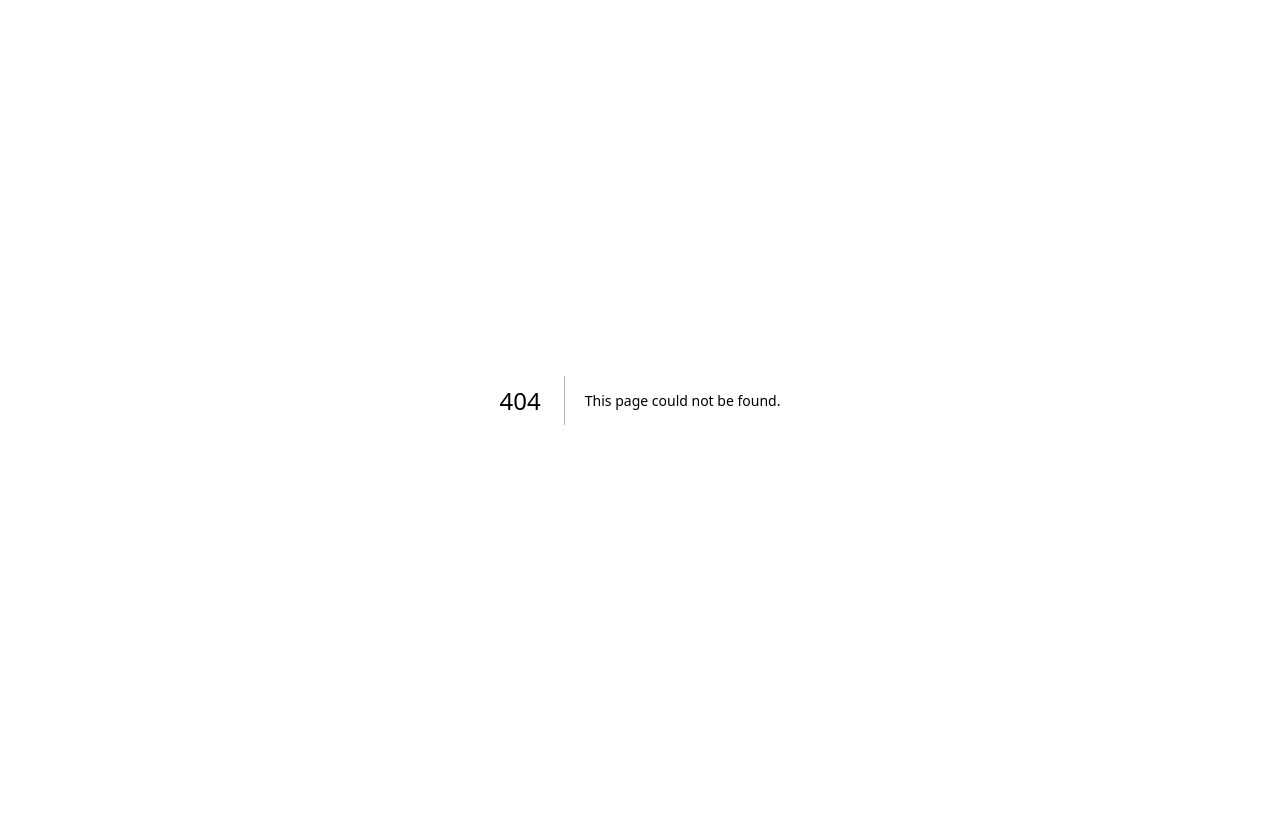
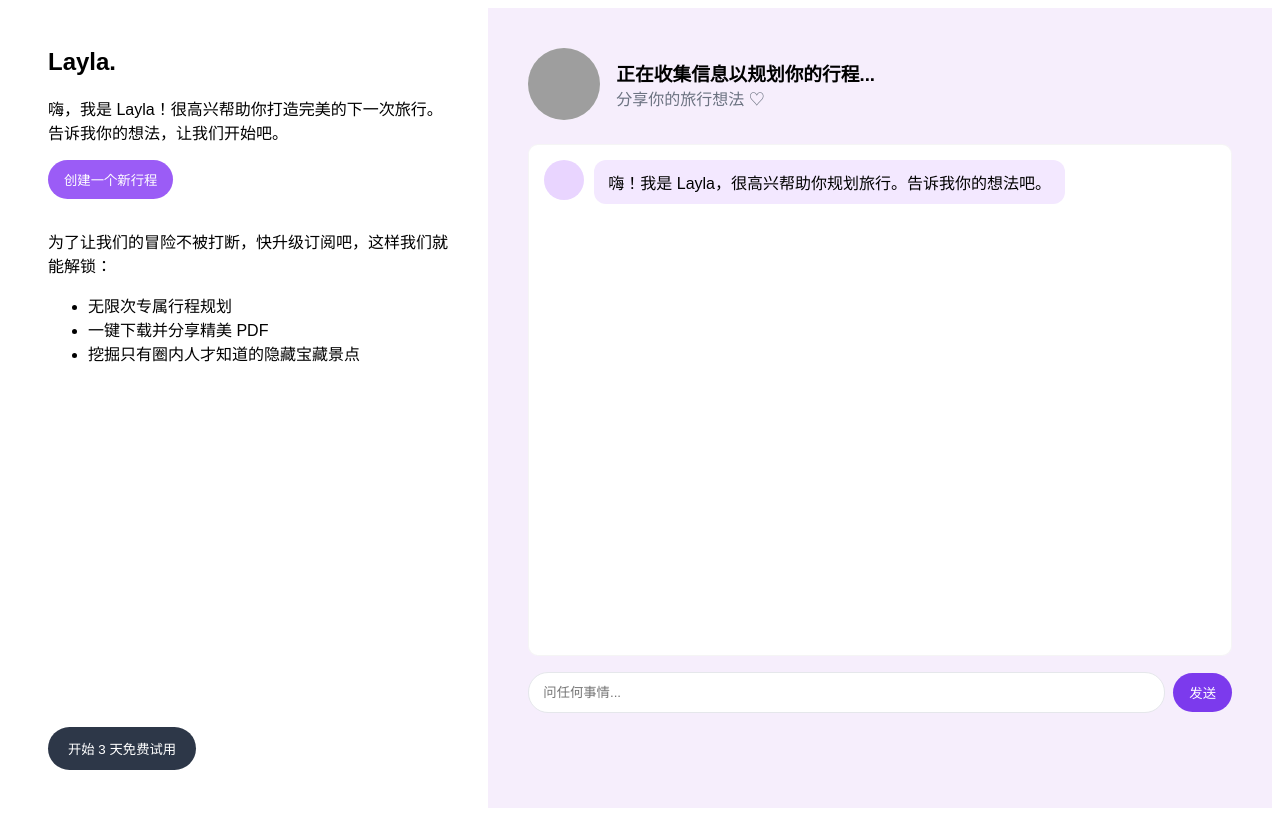
Before and after one commit to ctripai/trip-go, a Next.js app: page /chat in a window 1280 px wide. Before the commit this address had no page. Built offline with nearby package versions, Linux system fonts and the light colour scheme; grey boxes are pictures that could not be loaded.

Commit message:
feat(ui): add AI chat page /chat with streaming support and UI

```diff
--- /dev/null
+++ b/pages/chat.js
@@ -0,0 +1,199 @@
+import { useState, useRef, useEffect } from 'react';
+
+export default function Chat() {
+  const [messages, setMessages] = useState([
+    { id: 1, role: 'assistant', text: '嗨！我是 Layla，很高兴帮助你规划旅行。告诉我你的想法吧。' }
+  ]);
+  const [input, setInput] = useState('');
+  const [loading, setLoading] = useState(false);
+  const [streaming, setStreaming] = useState(false);
+  const [error, setError] = useState('');
+  const messagesRef = useRef(null);
+  const abortRef = useRef(null);
+  const idRef = useRef(2);
+
+  useEffect(() => {
+    // scroll to bottom when messages update
+    if (messagesRef.current) {
+      messagesRef.current.scrollTop = messagesRef.current.scrollHeight;
+    }
+  }, [messages]);
+
+  const appendMessage = (msg) => setMessages((m) => [...m, msg]);
+
+  const sendMessage = async () => {
+    if (!input.trim()) return;
+    const userMsg = { id: idRef.current++, role: 'user', text: input.trim() };
+    appendMessage(userMsg);
+    setInput('');
+    setError('');
+    // create assistant placeholder
+    const assistantId = idRef.current++;
+    appendMessage({ id: assistantId, role: 'assistant', text: '', streaming: true });
+
+    setLoading(true);
+    setStreaming(true);
+
+    const controller = new AbortController();
+    abortRef.current = controller;
+
+    try {
+      const res = await fetch('/api/stream', {
+        method: 'POST',
+        headers: { 'Content-Type': 'application/json' },
+        body: JSON.stringify({ openaiModel: 'gpt-5-nano', input: userMsg.text }),
+        signal: controller.signal,
+      });
+
+      if (!res.ok) {
+        const data = await res.json().catch(() => ({}));
+        throw new Error(data.error || data.errorFriendly || '流式请求失败');
+      }
+
+      const reader = res.body.getReader();
+      const decoder = new TextDecoder();
+      let sseBuffer = '';
+      let accumulated = '';
+
+      while (true) {
+        const { done, value } = await reader.read();
+        if (done) break;
+        sseBuffer += decoder.decode(value, { stream: true });
+
+        let newlineIndex;
+        while ((newlineIndex = sseBuffer.indexOf('\n')) >= 0) {
+          const rawLine = sseBuffer.slice(0, newlineIndex);
+          sseBuffer = sseBuffer.slice(newlineIndex + 1);
+          const line = rawLine.replace(/\r$/, '');
+          if (!line) continue;
+          if (line.startsWith('data:')) {
+            const payload = line.slice(5).trim();
+            if (payload === '[DONE]') {
+              // finish
+              break;
+            }
+            try {
+              const parsed = JSON.parse(payload);
+              if (parsed.output_text) accumulated += parsed.output_text;
+              else if (Array.isArray(parsed.output)) {
+                parsed.output.forEach(o => {
+                  if (typeof o === 'string') accumulated += o;
+                  else if (o?.content) {
+                    if (Array.isArray(o.content)) o.content.forEach(c => { if (c?.text) accumulated += c.text; });
+                  }
+                });
+              } else if (parsed.choices && Array.isArray(parsed.choices)) {
+                parsed.choices.forEach(choice => {
+                  if (choice.delta && typeof choice.delta.content === 'string') accumulated += choice.delta.content;
+                  else if (choice.delta && Array.isArray(choice.delta.content)) accumulated += choice.delta.content.join('');
+                });
+              } else {
+                accumulated += payload;
+              }
+            } catch {
+              accumulated += payload;
+            }
+          } else {
+            accumulated += line;
+          }
+        }
+
+        // update assistant message in-place
+        setMessages((prev) => prev.map(msg => msg.id === assistantId ? { ...msg, text: accumulated } : msg));
+      }
+
+      // final update
+      setMessages((prev) => prev.map(msg => msg.id === assistantId ? { ...msg, text: accumulated, streaming: false } : msg));
+    } catch (err) {
+      if (err.name === 'AbortError') {
+        setError('已取消流式');
+      } else {
+        setError(err.message || '调用出错');
+        // try fallback non-streaming to /api/deepseek
+        try {
+          const res2 = await fetch('/api/deepseek', { method: 'POST', headers: { 'Content-Type': 'application/json' }, body: JSON.stringify({ model: 'deepseek' }) });
+          const data2 = await res2.json();
+          if (res2.ok) {
+            setMessages((prev) => prev.map(msg => msg.id === assistantId ? { ...msg, text: data2.response, streaming: false } : msg));
+          } else {
+            setMessages((prev) => prev.filter(msg => msg.id !== assistantId));
+          }
+        } catch (er) {
+          setMessages((prev) => prev.filter(msg => msg.id !== assistantId));
+        }
+      }
+    } finally {
+      setLoading(false);
+      setStreaming(false);
+      abortRef.current = null;
+    }
+  };
+
+  const abortStream = () => {
+    if (abortRef.current) abortRef.current.abort();
+  };
+
+  return (
+    <div style={{ display: 'flex', minHeight: '100vh', fontFamily: 'Arial, sans-serif' }}>
+      {/* Left panel */}
+      <div style={{ width: '38%', padding: '40px', background: '#fff', boxSizing: 'border-box' }}>
+        <h2 style={{ marginTop: 0 }}>Layla.</h2>
+        <p>嗨，我是 Layla！很高兴帮助你打造完美的下一次旅行。告诉我你的想法，让我们开始吧。</p>
+        <button style={{ background: '#9b5cf6', color: 'white', padding: '10px 16px', border: 'none', borderRadius: '20px', cursor: 'pointer' }}>创建一个新行程</button>
+
+        <div style={{ marginTop: 30 }}>
+          <p>为了让我们的冒险不被打断，快升级订阅吧，这样我们就能解锁：</p>
+          <ul>
+            <li>无限次专属行程规划</li>
+            <li>一键下载并分享精美 PDF</li>
+            <li>挖掘只有圈内人才知道的隐藏宝藏景点</li>
+          </ul>
+        </div>
+
+        <div style={{ position: 'absolute', bottom: 30 }}>
+          <button style={{ background: '#2d3748', color: 'white', padding: '12px 20px', border: 'none', borderRadius: '24px', cursor: 'pointer' }}>开始 3 天免费试用</button>
+        </div>
+      </div>
+
+      {/* Right chat area */}
+      <div style={{ flex: 1, background: '#f6eefc', padding: '40px', boxSizing: 'border-box', position: 'relative' }}>
+        <div style={{ maxWidth: 760, margin: '0 auto' }}>
+          <div style={{ display: 'flex', alignItems: 'center', gap: 16 }}>
+            <div style={{ width: 72, height: 72, borderRadius: '50%', background: '#eee', overflow: 'hidden' }}>
+              <img src="/avatar.png" alt="avatar" style={{ width: '100%', height: '100%', objectFit: 'cover' }} />
+            </div>
+            <div>
+              <h3 style={{ margin: 0 }}>正在收集信息以规划你的行程...</h3>
+              <p style={{ margin: 0, color: '#6b7280' }}>分享你的旅行想法 ♡</p>
+            </div>
+          </div>
+
+          <div ref={messagesRef} style={{ marginTop: 24, height: '60vh', overflowY: 'auto', padding: 16, background: 'white', borderRadius: 10, boxShadow: '0 0 0 1px rgba(0,0,0,0.04) inset' }}>
+            {messages.map(msg => (
+              <div key={msg.id} style={{ display: 'flex', marginBottom: 12, flexDirection: msg.role === 'user' ? 'row-reverse' : 'row', gap: 10 }}>
+                <div style={{ width: 40, height: 40, borderRadius: '50%', background: msg.role === 'user' ? '#6f42c1' : '#e9d5ff' }} />
+                <div style={{ maxWidth: '80%', background: msg.role === 'user' ? '#6f42c1' : '#f3e8ff', color: msg.role === 'user' ? 'white' : 'black', padding: '10px 14px', borderRadius: 12, whiteSpace: 'pre-wrap' }}>
+                  {msg.text || (msg.streaming ? '...' : '')}
+                </div>
+              </div>
+            ))}
+          </div>
+
+          <div style={{ marginTop: 16, display: 'flex', gap: 8, alignItems: 'center' }}>
+            <input value={input} onChange={(e) => setInput(e.target.value)} onKeyDown={(e) => { if (e.key === 'Enter') sendMessage(); }} placeholder="问任何事情..." style={{ flex: 1, padding: '12px 14px', borderRadius: 20, border: '1px solid #e5e7eb' }} />
+            <button onClick={sendMessage} disabled={loading} style={{ padding: '10px 16px', background: '#7c3aed', color: 'white', border: 'none', borderRadius: 20 }}>发送</button>
+            {streaming ? (
+              <button onClick={abortStream} style={{ padding: '10px 16px', background: '#ef4444', color: 'white', border: 'none', borderRadius: 20 }}>中止</button>
+            ) : null}
+          </div>
+
+          {error && (
+            <div style={{ marginTop: 12, padding: 12, background: '#fff5f5', border: '1px solid #fee2e2', borderRadius: 6 }}>
+              <strong>错误：</strong> {error}
+            </div>
+          )}
+        </div>
+      </div>
+    </div>
+  );
+}
--- a/pages/index.js
+++ b/pages/index.js
@@ -224,6 +224,7 @@ export default function Home() {
   return (
     <div style={{ padding: '20px', fontFamily: 'Arial, sans-serif', maxWidth: '600px', margin: '0 auto' }}>
       <h1>TripGo - DeepSeek API Demo</h1>
+      <p><a href="/chat">打开 AI 聊天页面</a></p>
       <p>逐步验证 API 配置和功能。默认优先使用 ChatGPT（如可用）。</p>
 
       <div style={{ marginBottom: '20px' }}>
```
